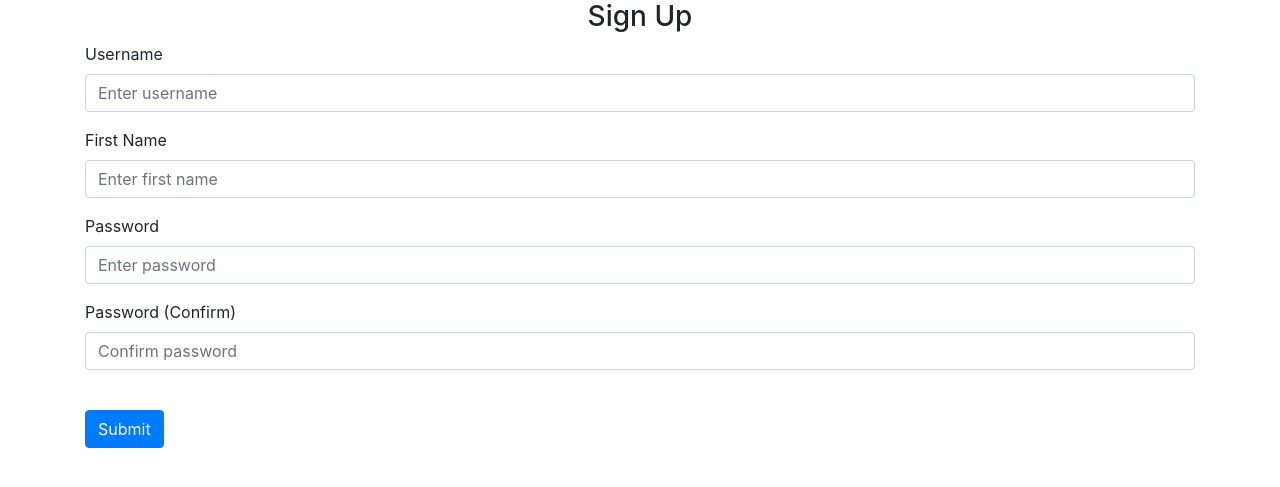
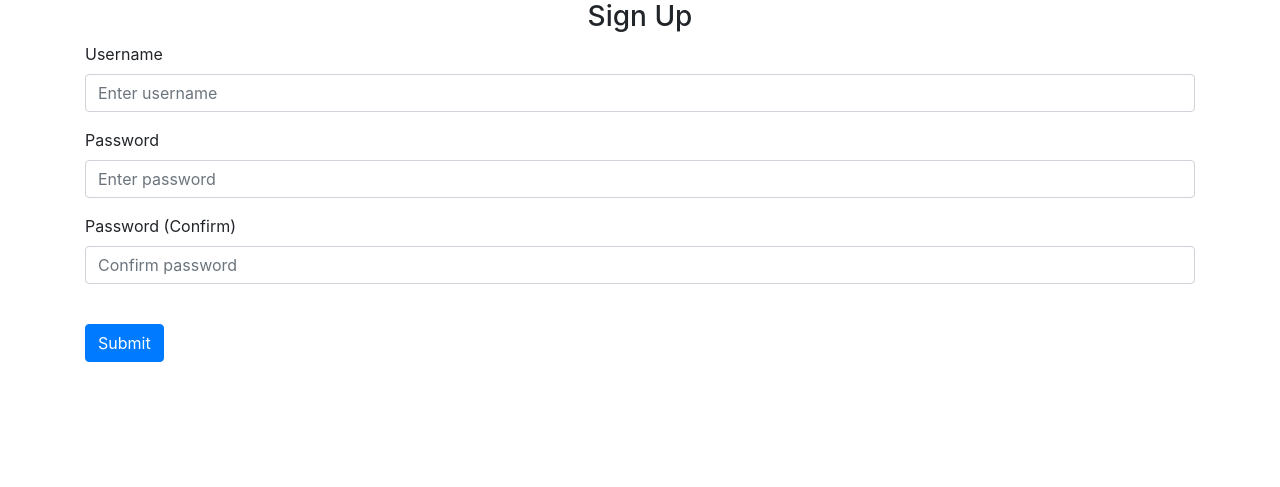
Before and after one commit to James-Dugo/J-RCinema, a Flask app: template website/templates/signup.html in a window 1280 px wide. Shown: the part 40-527 px from the top of the page. Run offline with Flask 3, Linux system fonts and the light colour scheme; the template is opened without the code that fills it, so the values that code supplies are empty; parts of the project's set-up code (start-up, migrations or seed data) failed here and were passed over; some libraries are stand-ins or nearby versions.

Commit message:
Update from template

```diff
--- a/website/__init__.py
+++ b/website/__init__.py
@@ -18,7 +18,7 @@ def create_app():
     app.register_blueprint(views, url_prefix='/')
     app.register_blueprint(auth, url_prefix='/')
 
-    from .models import User, Note
+    from .models import User, Movie, Rating
 
     with app.app_context():
         db.create_all()
--- a/website/auth.py
+++ b/website/auth.py
@@ -32,7 +32,7 @@ def logout():
     logout_user()
     return redirect(url_for('auth.login'))
 
-@auth.route('/sign-up', methods=['Get', 'POST'])
+@auth.route('/signup', methods=['Get', 'POST'])
 def sign_up():
     if request.method == "POST":
         username = request.form.get("username")
@@ -57,4 +57,4 @@ def sign_up():
             flash('Account created!', category='success')
             return redirect(url_for('views.home',user=current_user))
 
-    return render_template("sign_up.html",user=current_user)
+    return render_template("signup.html",user=current_user)
--- a/website/templates/signup.html
+++ b/website/templates/signup.html
@@ -10,16 +10,6 @@
       id="username"
       name="username"
       placeholder="Enter username"
-    />
-  </div>
-  <div class="form-group">
-    <label for="firstName">First Name</label>
-    <input
-      type="text"
-      class="form-control"
-      id="firstName"
-      name="firstName"
-      placeholder="Enter first name"
     />
   </div>
   <div class="form-group">
```
